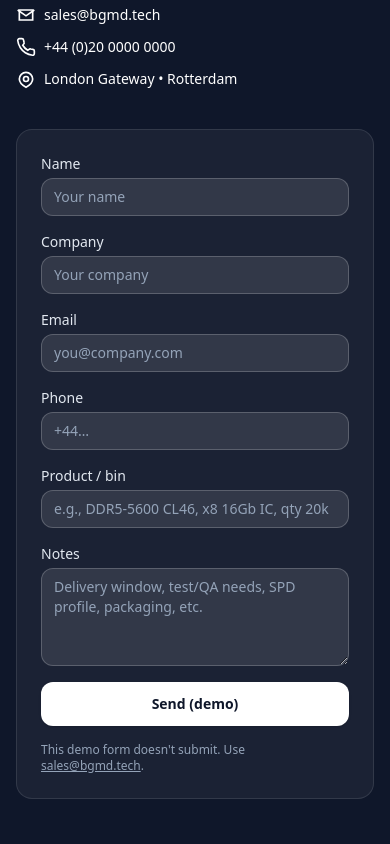
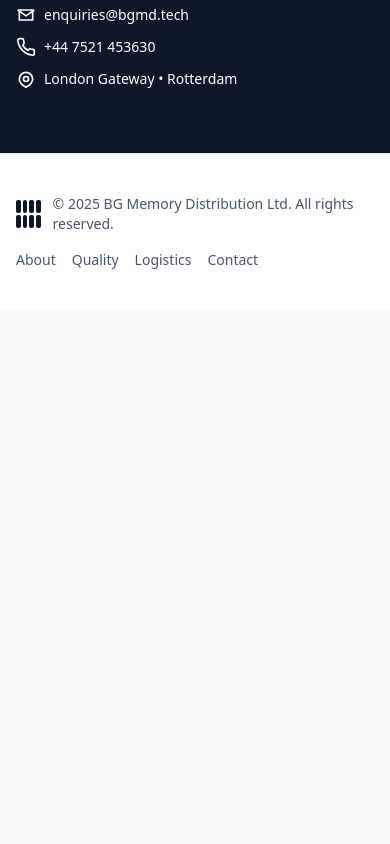
Before and after one commit to trevorinns/bgmd-site, a plain HTML site: page index.html in a window 390 px wide. Shown: the part 5020-5864 px from the top of the page. After the commit the page ends 5330 px from the top, so only its background shows below. Drawn offline with nearby package versions, Linux system fonts and the light colour scheme.

Commit message:
Add files via upload

```diff
--- a/index.html
+++ b/index.html
@@ -42,7 +42,7 @@
           <a href="#contact" class="hover:text-slate-700">Contact</a>
         </nav>
         <div class="hidden md:flex items-center gap-3">
-          <a href="mailto:sales@bgmd.tech?subject=RFQ%20from%20bgmd.tech" class="inline-flex items-center justify-center rounded-xl border border-slate-300 px-3 py-2 text-sm font-medium hover:bg-white">Email sales</a>
+          <a href="mailto:enquiries@bgmd.tech?subject=RFQ%20from%20bgmd.tech" class="inline-flex items-center justify-center rounded-xl border border-slate-300 px-3 py-2 text-sm font-medium hover:bg-white">Email enquiries</a>
           <a href="#contact" class="inline-flex items-center justify-center rounded-xl bg-slate-900 text-white px-4 py-2 text-sm font-semibold shadow hover:bg-slate-800">Request a quote</a>
         </div>
       </div>
@@ -437,18 +437,18 @@
   <!-- Contact -->
   <section id="contact" class="py-16 sm:py-24 bg-slate-900 text-white">
     <div class="mx-auto max-w-7xl px-4 sm:px-6 lg:px-8">
-      <div class="grid md:grid-cols-2 gap-10 items-start">
+      <div class="grid gap-10 items-start">
         <div>
           <h2 class="text-2xl sm:text-3xl font-semibold tracking-tight">Request a quote</h2>
           <p class="mt-2 text-slate-300 max-w-prose">Send us your target spec (speed/timing/voltage, type, quantities, delivery window). We'll confirm available bins and lead time.</p>
           <div class="mt-6 grid gap-3 text-sm">
-            <a href="mailto:sales@bgmd.tech?subject=RFQ%20from%20bgmd.tech" class="inline-flex items-center gap-2 hover:opacity-90">
+            <a href="mailto:enquiries@bgmd.tech?subject=RFQ%20from%20bgmd.tech" class="inline-flex items-center gap-2 hover:opacity-90">
               <svg class="h-5 w-5" viewBox="0 0 24 24" fill="none" stroke="currentColor" stroke-width="2"><path d="M4 6h16v12H4z"/><path d="M22 6l-10 7L2 6"/></svg>
-              sales@bgmd.tech
+              enquiries@bgmd.tech
             </a>
             <div class="inline-flex items-center gap-2">
               <svg class="h-5 w-5" viewBox="0 0 24 24" fill="none" stroke="currentColor" stroke-width="2"><path d="M22 16.92v3a2 2 0 0 1-2.18 2 19.86 19.86 0 0 1-8.63-3.07 19.5 19.5 0 0 1-6-6A19.86 19.86 0 0 1 2.1 4.18 2 2 0 0 1 4.11 2h3a2 2 0 0 1 2 1.72c.12.89.31 1.76.57 2.6a2 2 0 0 1-.45 2.11L8.09 9.91a16 16 0 0 0 6 6l1.48-1.14a2 2 0 0 1 2.11-.45c.84.26 1.71.45 2.6.57A2 2 0 0 1 22 16.92z"/></svg>
-              +44 (0)20 0000 0000
+              +44 7521 453630
             </div>
             <div class="inline-flex items-center gap-2">
               <svg class="h-5 w-5" viewBox="0 0 24 24" fill="none" stroke="currentColor" stroke-width="2"><path d="M12 22s8-4.5 8-10a8 8 0 1 0-16 0c0 5.5 8 10 8 10z"/><circle cx="12" cy="12" r="3"/></svg>
@@ -456,38 +456,7 @@
             </div>
           </div>
         </div>
-        <form class="rounded-2xl bg-white/5 p-6 border border-white/10" onsubmit="event.preventDefault(); alert('Demo form — email sales@bgmd.tech');">
-          <div class="grid gap-4">
-            <label class="grid gap-1 text-sm">
-              <span class="text-slate-200">Name</span>
-              <input name="name" placeholder="Your name" class="rounded-xl border border-white/20 bg-white/10 px-3 py-2 text-white placeholder:text-slate-400 focus:outline-none focus:ring-2 focus:ring-white/30" />
-            </label>
-            <label class="grid gap-1 text-sm">
-              <span class="text-slate-200">Company</span>
-              <input name="company" placeholder="Your company" class="rounded-xl border border-white/20 bg-white/10 px-3 py-2 text-white placeholder:text-slate-400 focus:outline-none focus:ring-2 focus:ring-white/30" />
-            </label>
-            <label class="grid gap-1 text-sm">
-              <span class="text-slate-200">Email</span>
-              <input name="email" type="email" placeholder="you@company.com" class="rounded-xl border border-white/20 bg-white/10 px-3 py-2 text-white placeholder:text-slate-400 focus:outline-none focus:ring-2 focus:ring-white/30" />
-            </label>
-            <label class="grid gap-1 text-sm">
-              <span class="text-slate-200">Phone</span>
-              <input name="phone" placeholder="+44…" class="rounded-xl border border-white/20 bg-white/10 px-3 py-2 text-white placeholder:text-slate-400 focus:outline-none focus:ring-2 focus:ring-white/30" />
-            </label>
-            <label class="grid gap-1 text-sm">
-              <span class="text-slate-200">Product / bin</span>
-              <input name="product" placeholder="e.g., DDR5‑5600 CL46, x8 16Gb IC, qty 20k" class="rounded-xl border border-white/20 bg-white/10 px-3 py-2 text-white placeholder:text-slate-400 focus:outline-none focus:ring-2 focus:ring-white/30" />
-            </label>
-            <label class="grid gap-1 text-sm">
-              <span class="text-slate-200">Notes</span>
-              <textarea name="notes" rows="4" placeholder="Delivery window, test/QA needs, SPD profile, packaging, etc." class="rounded-xl border border-white/20 bg-white/10 px-3 py-2 text-white placeholder:text-slate-400 focus:outline-none focus:ring-2 focus:ring-white/30"></textarea>
-            </label>
-            <button type="submit" class="inline-flex items-center justify-center rounded-xl bg-white text-slate-900 px-5 py-3 text-sm font-semibold shadow hover:bg-slate-100">
-              Send (demo)
-            </button>
-            <p class="text-xs text-slate-400">This demo form doesn't submit. Use <a class="underline" href="mailto:sales@bgmd.tech">sales@bgmd.tech</a>.</p>
-          </div>
-        </form>
+
       </div>
     </div>
   </section>
```
